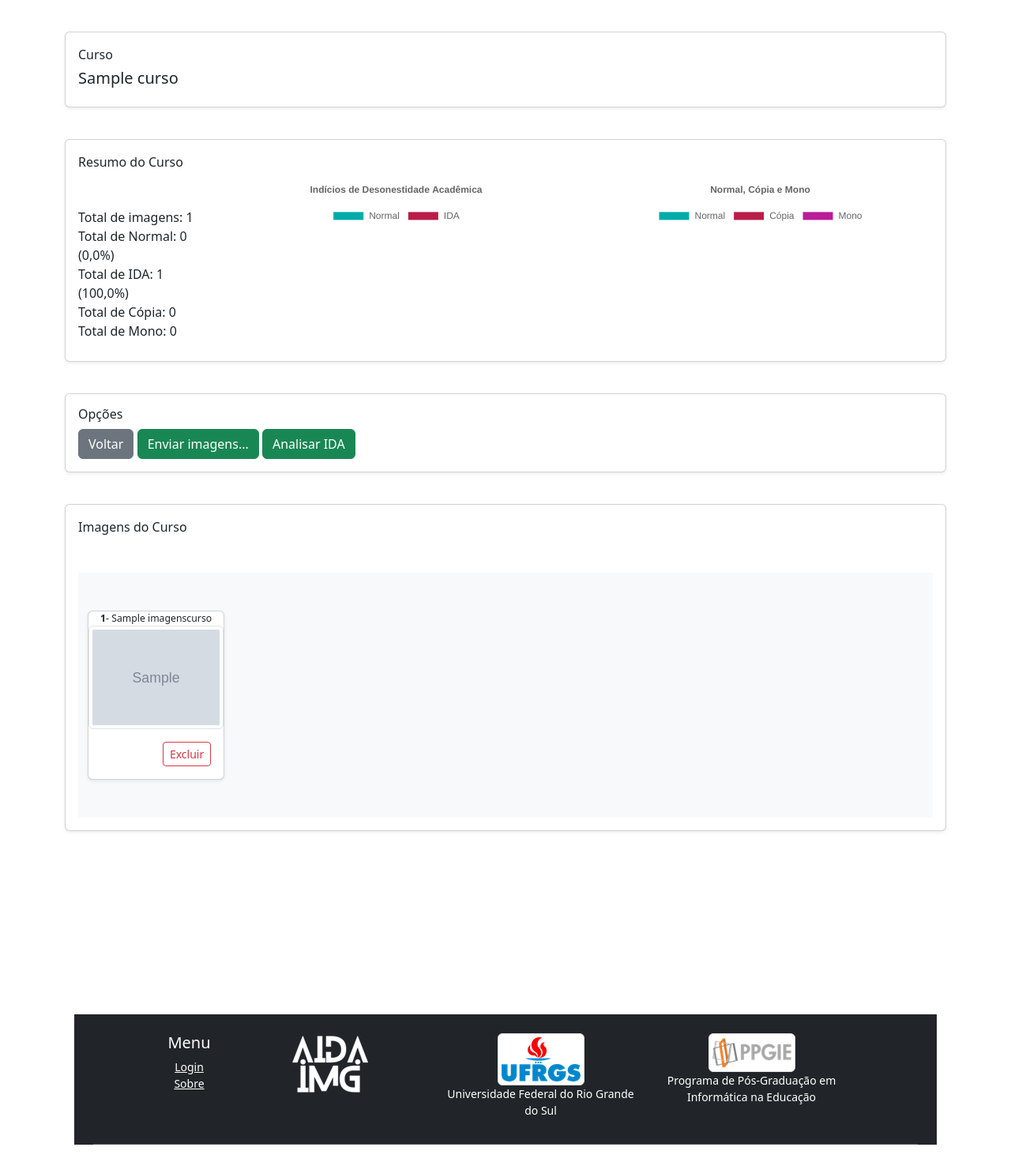
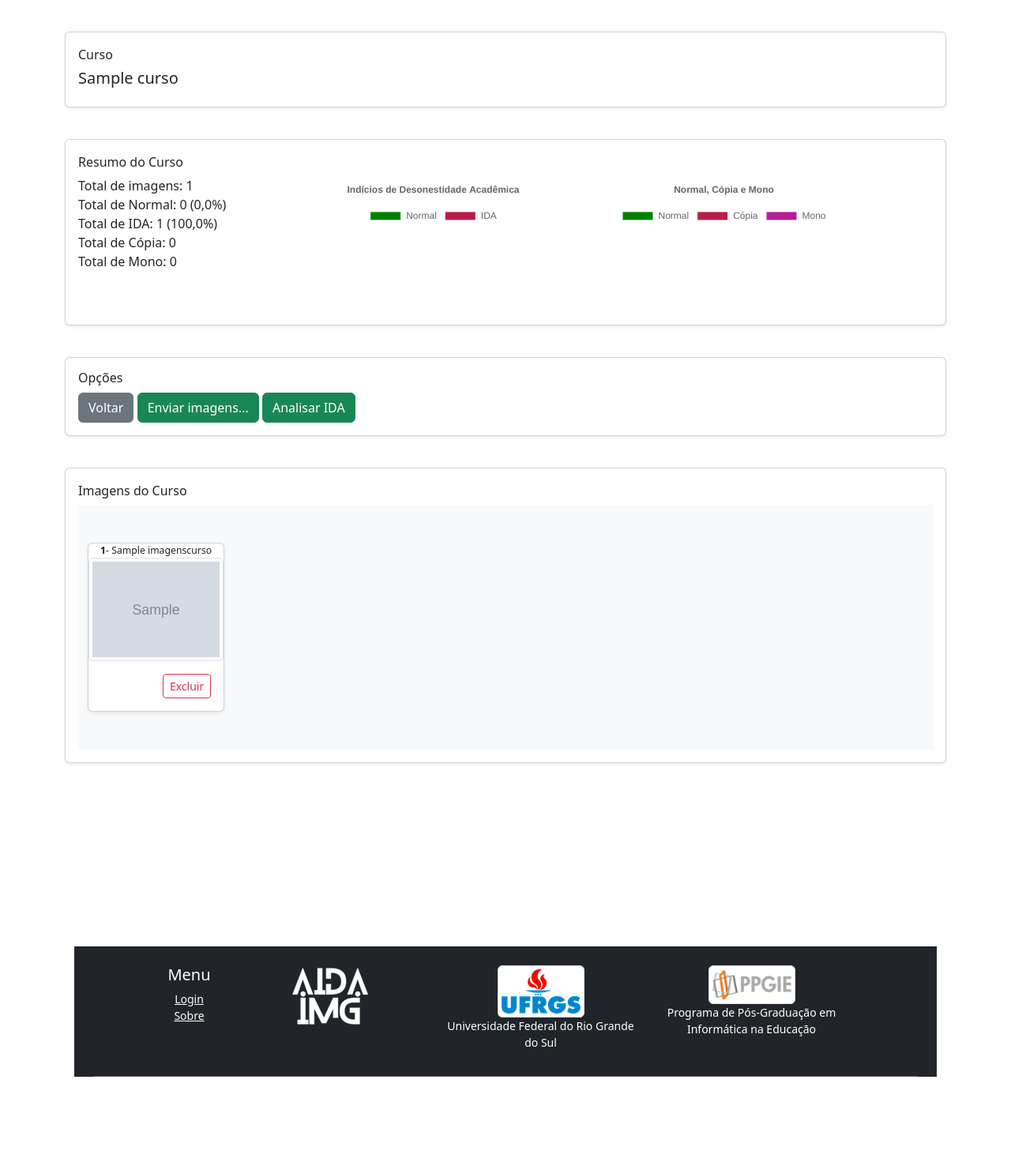
Before and after one commit to br4zil/aida_img, a Django app: page /galeria-list/1 in a window 1280 px wide. Shown: the part 67-1543 px from the top of the page at 79% size. After the commit the page ends 1430 px from the top, so only its background shows below. Run offline with Django 5.2, Linux system fonts and the light colour scheme; a user stored in the database is signed in; tables that the repository leaves empty hold one stand-in row (values such as "Sample post"); grey boxes marked "Sample" are stand-in pictures.

Commit message:
ajustes visuais

```diff
--- a/galeria/views.py
+++ b/galeria/views.py
@@ -34,13 +34,14 @@ def galeriaList(request, id_curso):
 
     dados_curso = {'total': 0, 'total_normal': 0, 'total_copia': 0, 'total_unicacor': 0, 'porc_normal': 0, 'porc_ida': 0, 'total_ida': 0}
     dados_curso['total'] = ImagensCurso.objects.filter(curso_id=id_curso).count()
-    dados_curso['total_normal'] = ImagensCurso.objects.filter(curso_id=id_curso, class_sis='Normal').count()
-    dados_curso['total_ida_copia'] = ImagensCurso.objects.filter(curso_id=id_curso, class_sis='IDA Cópia').count()
-    dados_curso['total_ida_mono'] = ImagensCurso.objects.filter(curso_id=id_curso, class_sis='IDA Mono').count()
-    dados_curso['porc_normal'] = round(dados_curso['total_normal']/dados_curso['total']*100,2)
-    total_ida = dados_curso['total']-dados_curso['total_normal']
-    dados_curso['total_ida'] = total_ida
-    dados_curso['porc_ida'] = round(total_ida/dados_curso['total']*100,2)
+    if(dados_curso['total']>0):
+        dados_curso['total_normal'] = ImagensCurso.objects.filter(curso_id=id_curso, class_sis='Normal').count()
+        dados_curso['total_ida_copia'] = ImagensCurso.objects.filter(curso_id=id_curso, class_sis='IDA Cópia').count()
+        dados_curso['total_ida_mono'] = ImagensCurso.objects.filter(curso_id=id_curso, class_sis='IDA Mono').count()
+        dados_curso['porc_normal'] = round(dados_curso['total_normal']/dados_curso['total']*100,2)
+        total_ida = dados_curso['total']-dados_curso['total_normal']
+        dados_curso['total_ida'] = total_ida
+        dados_curso['porc_ida'] = round(total_ida/dados_curso['total']*100,2)
 
     return render(request, 'galeria/index.html', {"imagens_curso":imagens_curso, "curso": curso, "dados_curso": dados_curso})
 
--- a/templates/galeria/index.html
+++ b/templates/galeria/index.html
@@ -62,23 +62,27 @@ src="https://cdnjs.cloudflare.com/ajax/libs/Chart.js/2.9.4/Chart.js">
 
 
               <p>&nbsp;</p>
+
+              {% if imagens_curso %}
+
+
               <div class="card shadow-sm">
                 <div class="card-body">
                 <label for=""><h6>Resumo do Curso</h6></label>
 
                 <div class="row">
-                  <div class="col-md-2">
-                    <p>&nbsp;</p>
+                  <div class="col-md-3">
+
                     <div>Total de imagens: {{dados_curso.total}}</div>
                     <div>Total de Normal: {{dados_curso.total_normal}} ({{dados_curso.porc_normal}}%)</div>
                     <div>Total de IDA: {{dados_curso.total_ida}} ({{dados_curso.porc_ida}}%)</div>
                     <div>Total de Cópia: {{dados_curso.total_ida_mono}}</div>
                     <div>Total de Mono: {{dados_curso.total_ida_mono}}</div>
                   </div>
-                  <div class="col-md-5">
+                  <div class="col-md-4">
                     <canvas id="myChart1" style="width:100%;max-width:600px"></canvas>
                   </div>
-                  <div class="col-md-5">
+                  <div class="col-md-4">
                     <canvas id="myChart2" style="width:100%;max-width:600px"></canvas>
                   </div>
               </div>
@@ -86,20 +90,19 @@ src="https://cdnjs.cloudflare.com/ajax/libs/Chart.js/2.9.4/Chart.js">
             </div>
               <p>&nbsp;</p>
 
+
+
+              {% endif %}
               <div class="card shadow-sm">
                 <div class="card-body">
               <h6>Opções</h6>
               <a class="btn btn-secondary" href="{% url 'cursos' %}">Voltar</a>
               <a class="btn btn-success" href="{%url 'galeria-upload' %}">Enviar imagens...</a>
               {% comment %} <a class="btn btn-danger" href="{%url 'galeria-imagem-delete-all' %}">Excluir todas as imagens</a>     {% endcomment %}
-              <a id="btn_analisarIDA" href="" class="btn btn-success">Analisar IDA</a>
+              <a id="btn_analisarIDA" href="" class="btn btn-success">Analisar IDA</a> <div class="loading-icon" id="divloadicon" style="display: none"></div>
 
               <div id="progresso-analisarIDA" class="text-success"></div>
               <div class="progress-container" style="display: none">
-
-
-                <div class="loading-icon"></div>
-
 
                 <div class="progress-bar-container">
                   <div class="progress-bar" id="progress-bar"></div>
@@ -118,7 +121,7 @@ src="https://cdnjs.cloudflare.com/ajax/libs/Chart.js/2.9.4/Chart.js">
 
                 <label for=""><h6> Imagens do Curso</h6></label>
 
-              <p>&nbsp;</p>
+
               {% if not imagens_curso %}
                   <p>Não há imagens para este curso.</p>
               {% else %}
@@ -203,6 +206,7 @@ src="https://cdnjs.cloudflare.com/ajax/libs/Chart.js/2.9.4/Chart.js">
                         socket.onmessage = function(event) {
                           var data = JSON.parse(event.data);
                           $('.progress-container').css('display','block');
+                          $('#divloadicon').css('display','inline-block');
                           console.log(event.data);
                           if(data.message=="Fim") {
                             var progressContainer = document.querySelector('.progress-container');
@@ -212,7 +216,7 @@ src="https://cdnjs.cloudflare.com/ajax/libs/Chart.js/2.9.4/Chart.js">
 
                             socket.disconnect();
                           } else {
-                            $('#progresso-analisarIDA').text("Analisando imagens: "+data.message);
+                            $('#progresso-analisarIDA').text("Aguarde.. analisando imagens: "+data.message);
                             let vetor = data.message.split(" ");
                             let porcentagem = vetor[0]/vetor[2]*100;
                             updateProgressBar(porcentagem)
@@ -297,7 +301,7 @@ src="https://cdnjs.cloudflare.com/ajax/libs/Chart.js/2.9.4/Chart.js">
                 const xValues = ["Normal", "IDA"];
                 const yValues = [{{dados_curso.total_normal}}, {{dados_curso.total_ida_copia}}+{{dados_curso.total_ida_mono}}];
                 const barColors = [
-                "#00aba9",
+                "green",
                 "#b91d47",
 
                 ];
@@ -324,7 +328,7 @@ src="https://cdnjs.cloudflare.com/ajax/libs/Chart.js/2.9.4/Chart.js">
                   const xValues2 = ["Normal", "Cópia", "Mono"];
                   const yValues2 = [{{dados_curso.total_normal}}, {{dados_curso.total_ida_copia}}, {{dados_curso.total_ida_mono}}];
                   const barColors2 = [
-                  "#00aba9",
+                  "green",
                   "#b91d47",
                   "#b91d99",
 
```
Also changed, not shown: templates/galeria/upload_imagens.html (+43 -1 lines).
